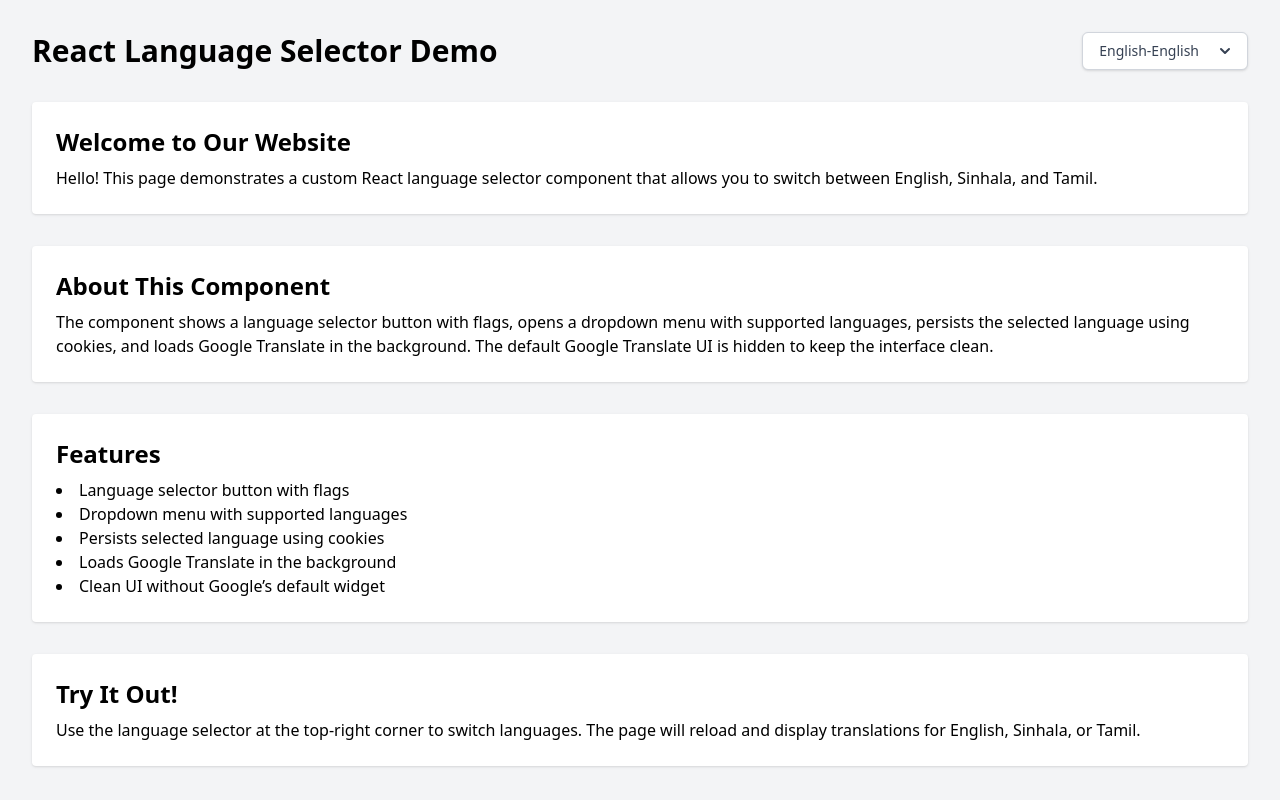
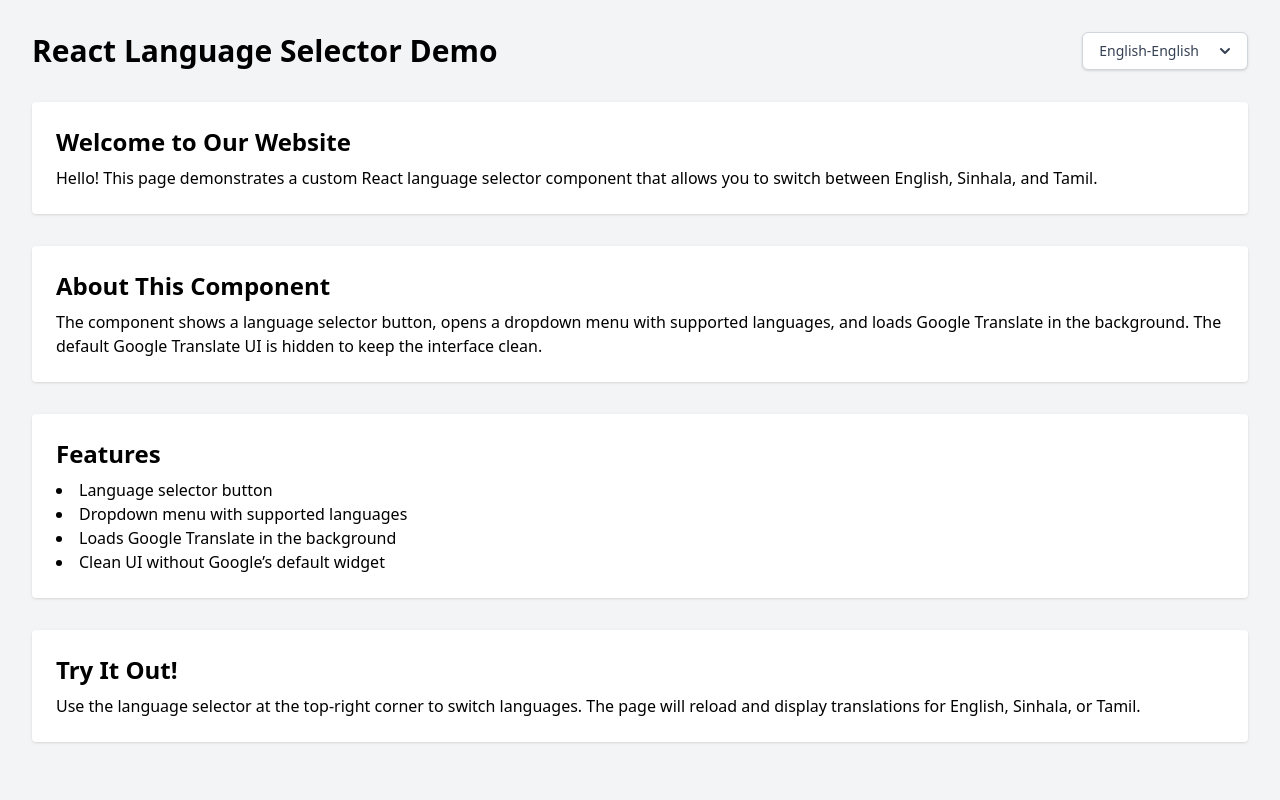
Before and after one commit to Kirushnabalan/react-translate, a React (Vite) app: page / in a window 1280 px wide. Built offline with nearby package versions, Linux system fonts and the light colour scheme.

Commit message:
Adjustment

```diff
--- a/src/App.jsx
+++ b/src/App.jsx
@@ -27,8 +27,8 @@ const App = () => {
         <section className="p-6 bg-white rounded shadow">
           <h2 className="text-2xl font-semibold mb-2">About This Component</h2>
           <p>
-            The component shows a language selector button with flags, opens a dropdown
-            menu with supported languages, persists the selected language using cookies,
+            The component shows a language selector button, opens a dropdown
+            menu with supported languages,
             and loads Google Translate in the background. The default Google Translate
             UI is hidden to keep the interface clean.
           </p>
@@ -38,9 +38,8 @@ const App = () => {
         <section className="p-6 bg-white rounded shadow">
           <h2 className="text-2xl font-semibold mb-2">Features</h2>
           <ul className="list-disc list-inside">
-            <li>Language selector button with flags</li>
+            <li>Language selector button</li>
             <li>Dropdown menu with supported languages</li>
-            <li>Persists selected language using cookies</li>
             <li>Loads Google Translate in the background</li>
             <li>Clean UI without Google’s default widget</li>
           </ul>
```
